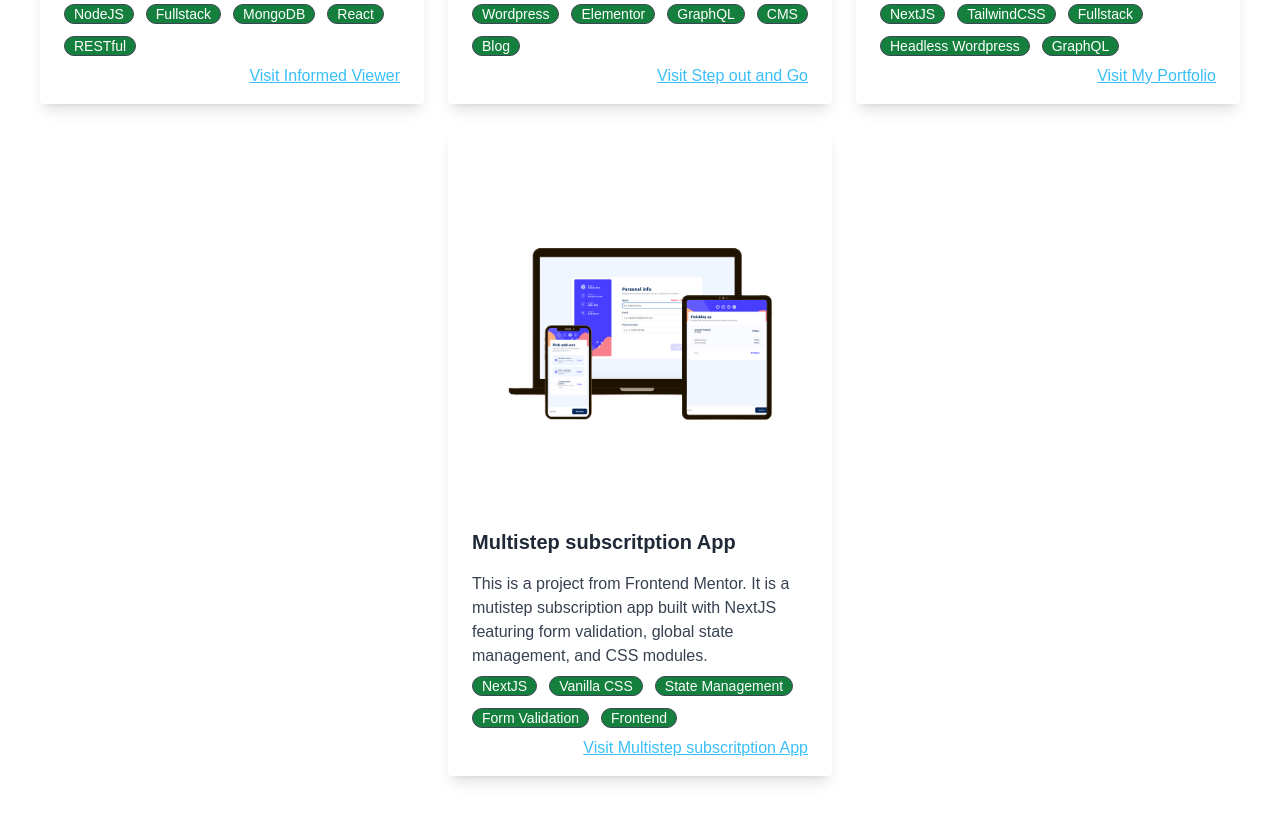
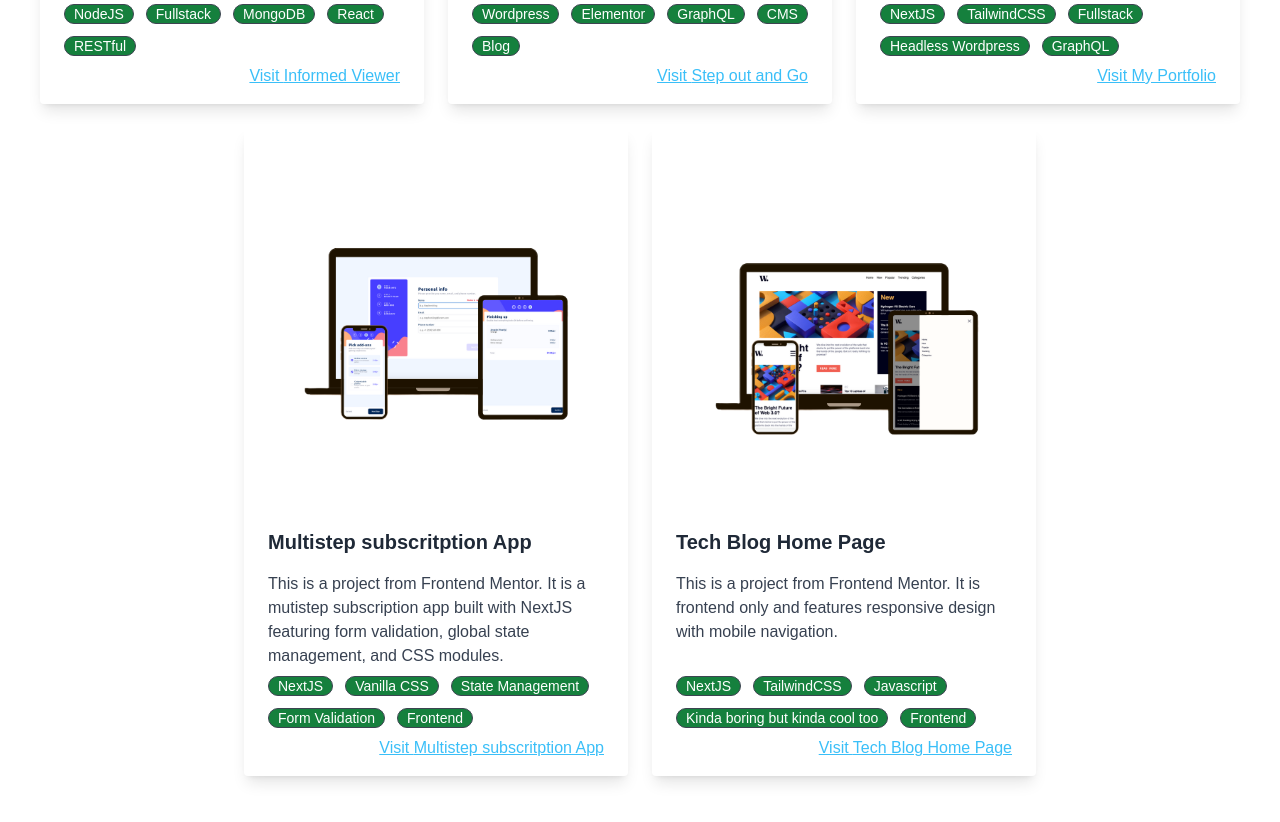
Before and after one commit to realDanielJLarkin/portfolio, a Next.js app: page / in a window 1280 px wide. Shown: the part 3280-4102 px from the top of the page. Built offline with nearby package versions, Linux system fonts and the light colour scheme.

Commit message:
added tech blog home page project

```diff
--- a/project-data/projects.js
+++ b/project-data/projects.js
@@ -4,6 +4,7 @@ import informedViewerImage from '../public/informedviewer.png'
 import stepOutAndGo from '../public/stepoutgo.png'
 import portfolio from '../public/portfolio.png'
 import multistep from '../public/multistep.png'
+import tech from '../public/fem-tech.png'
 
 const projects = [
     {
@@ -36,7 +37,15 @@ const projects = [
         image: multistep,
         link: 'https://multistep-subscription-app.vercel.app/',
         tags: ['NextJS', 'Vanilla CSS', 'State Management', 'Form Validation', 'Frontend'],
-        id: 3
+        id: 4
+    },
+    {
+        title: 'Tech Blog Home Page',
+        description: 'This is a project from Frontend Mentor. It is frontend only and features responsive design with mobile navigation.',
+        image: tech,
+        link: 'https://frontend-mentor-news-page-phi.vercel.app/',
+        tags: ['NextJS', 'TailwindCSS', 'Javascript', 'Kinda boring but kinda cool too', 'Frontend'],
+        id: 5
     },
 
 ]
```
Also changed, not shown: public/fem-tech.png (added).
